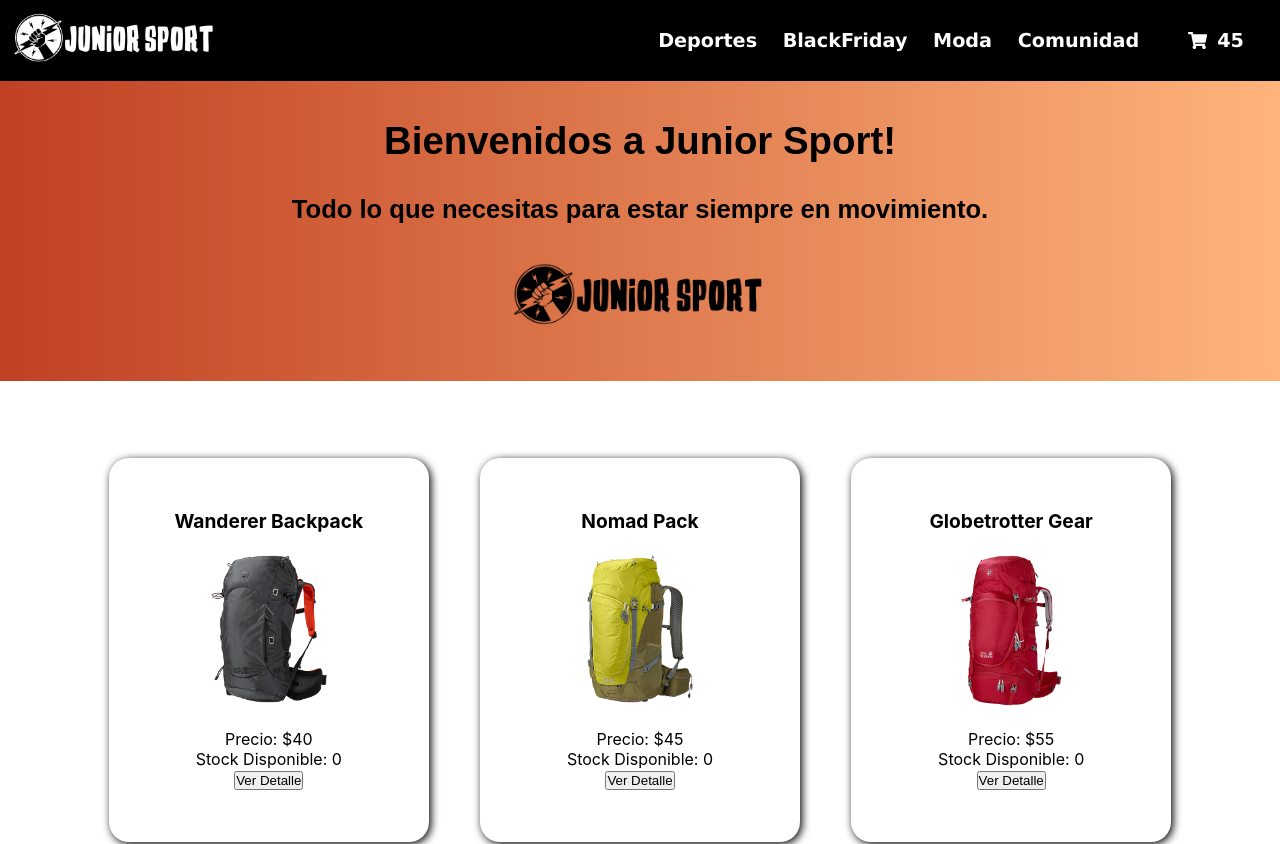
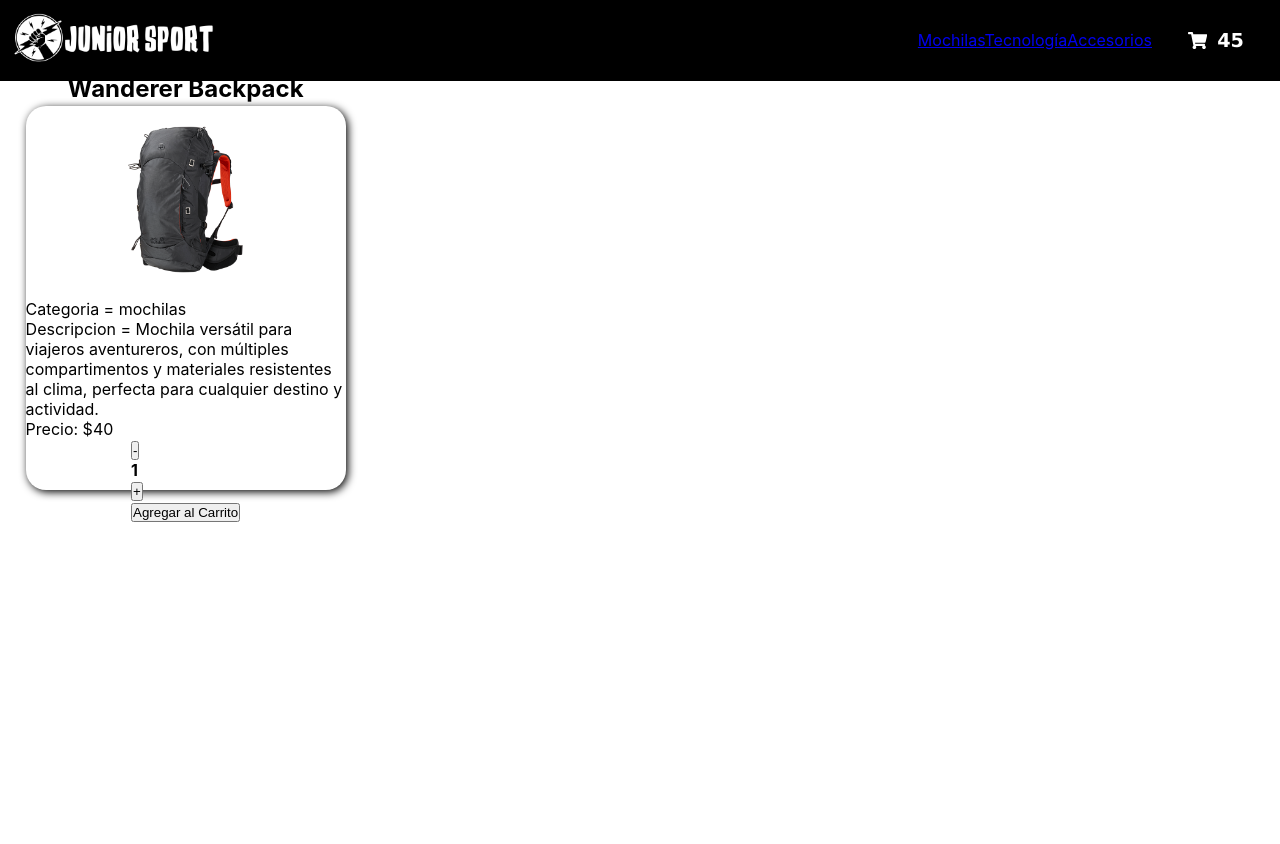
Before and after one commit to brendaBozac/LandingReact, a React (Vite) app: page /item/1 in a window 1280 px wide. Shown: the top 844 px of the page. After the commit the page ends 800 px from the top, so only its background shows below. Built offline with nearby package versions, Linux system fonts and the light colour scheme; a web font is replaced by a local one.

Commit message:
complete rutas de datos dinamicos para las cards de productos configuracion de card de detalles para cada caso

```diff
--- a/asyncMock.js
+++ b/asyncMock.js
@@ -3,14 +3,14 @@
       "nombre": "Wanderer Backpack",
       "descripcion": "Mochila versátil para viajeros aventureros, con múltiples compartimentos y materiales resistentes al clima, perfecta para cualquier destino y actividad.",
       "precio": 40,
-      "cantidad":0,
+      "cantidad":10,
       "imagen": "../src/img/mochila1.png",
       "categoria": "mochilas"
     },
     { "id": 2, "nombre": "Nomad Pack",
       "descripcion": "Nomad Pack: Ideal para nómadas y exploradores urbanos, esta mochila combina estilo y funcionalidad, con diseño ergonómico y compartimentos seguros para tecnología y esenciales.",
       "precio": 45,
-      "cantidad":0,
+      "cantidad":10,
       "imagen": "../src/img/mochila2.png",
       "categoria": "mochilas"
     },
@@ -18,14 +18,14 @@
       "nombre": "Globetrotter Gear",
       "descripcion": "Equipaje perfecto para trotamundos modernos, con amplio espacio de almacenamiento, compartimentos organizadores y construcción duradera para cualquier viaje.",
       "precio": 55,
-      "cantidad":0,
+      "cantidad":10,
       "imagen": "../src/img/mochila3.png",
       "categoria": "mochilas"
     },
     { "id": 4, "nombre": "Voyager Bag",
       "descripcion": "Bolsa resistente para viajes largos y cortos, diseñada con materiales de alta calidad, múltiples bolsillos y soporte lumbar para máxima comodidad en movimiento.",
       "precio": 80,
-      "cantidad":0,
+      "cantidad":10,
       "imagen": "../src/img/mochila4.png",
       "categoria": "mochilas"
     },
@@ -33,7 +33,7 @@
       "nombre": "Trailblazer Backpack",
       "descripcion": "Mochila diseñada para pioneros del senderismo, equipada con soporte para hidratación, correas ajustables y materiales duraderos para cualquier terreno.",
       "precio": 70,
-      "cantidad":0,
+      "cantidad":10,
       "imagen": "../src/img/mochila5.png",
       "categoria": "mochilas"
     },
@@ -41,7 +41,7 @@
       "nombre": "Explorer Rucksack",
       "descripcion": "Ruck de alta capacidad para exploradores incansables, con compartimentos especializados, protección contra los elementos y diseño cómodo para largas jornadas.",
       "precio": 60,
-      "cantidad":0,
+      "cantidad":10,
       "imagen": "../src/img/mochila6.png",
       "categoria": "mochilas"
     },
@@ -49,7 +49,7 @@
       "nombre": "SoundWave Headphones",
       "descripcion": "Auriculares de alta fidelidad con cancelación de ruido, diseño ergonómico y calidad de sonido superior para una experiencia auditiva inmersiva.",
       "precio": 40,
-      "cantidad":0,
+      "cantidad":10,
       "imagen": "../src/img/tech1.png",
       "categoria": "tecnologia"
     },
@@ -57,7 +57,7 @@
       "nombre": "VoiceMaster Headset",
       "descripcion": "Auriculares con micrófono incorporado, perfectos para llamadas y gaming, con sonido claro, cancelación de ruido y ajuste cómodo para uso prolongado.",
       "precio": 45,
-      "cantidad":0,
+      "cantidad":10,
       "imagen": "../src/img/tech2.png",
       "categoria": "tecnologia"
     },
@@ -65,7 +65,7 @@
       "nombre": "BassBoost Earphones",
       "descripcion": "Auriculares intrauditivos con graves profundos y potentes, diseño compacto y ligero, ideales para llevar a todas partes y disfrutar de tu música favorita.",
       "precio": 55,
-      "cantidad":0,
+      "cantidad":10,
       "imagen": "../src/img/tech3.png",
       "categoria": "tecnologia"
     },
@@ -73,7 +73,7 @@
       "nombre": "ProBook Ultra",
       "descripcion": "Laptop ultraligera y potente con procesador de última generación, pantalla Full HD de 15.6', y batería de larga duración para profesionales en movimiento.",
       "precio": 80,
-      "cantidad":0,
+      "cantidad":10,
       "imagen": "../src/img/tech4.png",
       "categoria": "tecnologia"
     },
@@ -81,7 +81,7 @@
       "nombre": "DataGuard Pro",
       "descripcion": "Memoria externa de 20 TB con carcasa resistente a golpes, protección de datos avanzada y velocidad de transferencia ultrarrápida para seguridad y eficiencia.",
       "precio": 70,
-      "cantidad":0,
+      "cantidad":10,
       "imagen": "../src/img/tech5.png",
       "categoria": "tecnologia"
     },
@@ -89,7 +89,7 @@
       "nombre": "iPhone Xtreme",
       "descripcion": "El último iPhone con pantalla Super Retina XDR de 6.7', chip A16 Bionic y sistema de cámaras Pro avanzado para fotos y videos de calidad profesional.",
       "precio": 60,
-      "cantidad":0,
+      "cantidad":10,
       "imagen": "../src/img/tech6.png",
       "categoria": "tecnologia"
     },
@@ -97,7 +97,7 @@
       "nombre": "ThermoGuard Flask",
       "descripcion": "Termo térmico de 1 litro con doble pared de acero inoxidable, mantiene bebidas calientes por 12 horas y frías por 24 horas, ideal para cualquier aventura.",
       "precio": 40,
-      "cantidad":0,
+      "cantidad":10,
       "imagen": "../src/img/stuff1.png",
       "categoria": "accesorios"
     },
@@ -105,7 +105,7 @@
       "nombre": "Explorer's Logbook",
       "descripcion": "Libro de notas para viajeros con cubierta de cuero, 150 páginas de papel premium, marcador de cinta y bolsillo trasero, diseñado para acompañarte en cada destino.",
       "precio": 45,
-      "cantidad":0,
+      "cantidad":10,
       "imagen": "../src/img/stuff2.png",
       "categoria": "accesorios"
     },
@@ -113,7 +113,7 @@
       "nombre": "NomadCafé Express",
       "descripcion": "Cafetera exprés para viajeros, con tecnología de calentamiento rápido y bomba de alta presión, prepara café en menos de 3 minutos, compacta y eficiente.",
       "precio": 55,
-      "cantidad":0,
+      "cantidad":10,
       "imagen": "../src/img/stuff3.png",
       "categoria": "accesorios"
     },
@@ -121,7 +121,7 @@
       "nombre": "EcoSip Tumbler",
       "descripcion": "Vaso compacto de 350 ml con tecnología de doble pared, cierre a prueba de fugas y base antideslizante, ideal para disfrutar de tu bebida en cualquier lugar.",
       "precio": 80,
-      "cantidad":0,
+      "cantidad":10,
       "imagen": "../src/img/stuff4.png",
       "categoria": "accesorios"
     },
@@ -129,7 +129,7 @@
       "nombre": "SunGuard Explore",
       "descripcion": "Gafas de sol con lentes polarizados y protección UV400, diseño ligero y resistente, ideales para proteger tus ojos mientras exploras el mundo.",
       "precio": 70,
-      "cantidad":0,
+      "cantidad":10,
       "imagen": "../src/img/stuff5.png",
       "categoria": "accesorios"
     },
@@ -137,7 +137,7 @@
       "nombre": "TrailWarm Bag",
       "descripcion": "Bolsa de dormir térmica con aislamiento de alta calidad, capaz de mantener el calor hasta -10°C, con diseño compacto y ligero para facilitar el transporte.",
       "precio": 60,
-      "cantidad":0,
+      "cantidad":10,
       "imagen": "../src/img/stuff6.png",
       "categoria": "accesorios"
     }
@@ -147,6 +147,24 @@
   return new Promise((resolve) => {
     setTimeout(() => {
       resolve(products)
-    }, 2000)
+    }, 1000)
   } )
 }
+
+
+export const getProductsById = (productId) => {
+  return new Promise((resolve) => {
+    setTimeout(() => {
+      resolve(products.find(prod => prod.id == productId))
+    }, 1000)
+  } )
+}
+
+
+export const getProductsByCategory = (categoria) => {
+  return new Promise((resolve) => {
+    setTimeout(() => {
+      resolve(products.filter(prod => prod.categoria === categoria))
+    }, 1000)
+  } )
+}
--- a/package.json
+++ b/package.json
@@ -12,7 +12,8 @@
   "dependencies": {
     "@fontsource-variable/alexandria": "^5.0.13",
     "react": "^18.3.1",
-    "react-dom": "^18.3.1"
+    "react-dom": "^18.3.1",
+    "react-router-dom": "^6.26.0"
   },
   "devDependencies": {
     "@types/react": "^18.3.3",
--- a/src/App.jsx
+++ b/src/App.jsx
@@ -1,26 +1,34 @@
-import React, { useState } from "react"
+import React from "react"
 import "./App.css"
 import Navbar from "./Components/Navbar/Navbar.jsx"
 import ItemListContainer from "./Components/ItemListContainer/ItemListContainer.jsx"
-import ItemCount from "./Components/ItemCount/ItemCount.jsx"
+import ItemDetailContainer from "./Components/ItemDetailContainer/ItemDetailContainer.jsx"
+import { BrowserRouter, Routes, Route } from "react-router-dom"
+
 
 function App() {
-  /* const [count, setCount] = useState(0) */
+
+  return (
+      <div className="App">
+        <BrowserRouter>
+          <Navbar />
+          <Routes>
+            <Route path='/' element={<ItemListContainer
+            titulo="Bienvenidos a Junior Sport!"
+            texto=" Todo lo que necesitas para estar siempre en movimiento."
+          />} />
+          <Route path='/categoria/:categoriaId' element={<ItemListContainer
+            titulo="Bienvenidos a Junior Sport!"
+            texto=" Todo lo que necesitas para estar siempre en movimiento."
+          />} />
+          <Route path='/item/:productId' element={<ItemDetailContainer />} />
+          <Route path='*' element={<h1>404 NOT FOUND</h1>} />
+          </Routes>
 
 
+          </BrowserRouter>
 
-  return (
-    <>
-      <div>
-        <Navbar />
-        <ItemListContainer
-          titulo="Bienvenidos a Junior Sport!"
-          texto=" Todo lo que necesitas para estar siempre en movimiento."
-        />
-        <ItemCount initial={1} stock={10} onAdd={(quantity) => console.log('Cantidad agregada', quantity)} />
       </div>
-
-    </>
   )
 }
 
--- a/src/Components/Item/Item.jsx
+++ b/src/Components/Item/Item.jsx
@@ -1,5 +1,6 @@
-import React from "react";
+import React from "react"
 import "../Item/Item.css"
+import { Link } from "react-router-dom"
 
 const Item = ({id, nombre, imagen, precio, cantidad}) => {
 
@@ -22,9 +23,7 @@
                 </p>
             </section>
             <footer className="ItemFooter">
-                <button className="option">
-                    Ver Detalle
-                </button>
+                <Link to={`/item/${id}`} className='Option'>Ver Detalle</Link>
             </footer>
         </article>
     )
--- a/src/Components/ItemCount/ItemCount.jsx
+++ b/src/Components/ItemCount/ItemCount.jsx
@@ -1,6 +1,6 @@
-import React from "react";
-import "../ItemCount/ItemCount.css";
-import { useState } from "react";
+import { useState } from "react"
+import "../ItemCount/ItemCount.css"
+
 
 
 const ItemCount = ({stock, initial, onAdd})=> {
--- /dev/null
+++ b/src/Components/ItemDetail/ItemDetail.jsx
@@ -0,0 +1,29 @@
+import React from "react"
+import '../ItemDetail/ItemDetail.css'
+import ItemCount from '../ItemCount/ItemCount.jsx'
+
+const ItemDetail = ({ id, nombre, imagen, categoria, descripcion, precio,cantidad }) => {
+
+        return (
+            <article className="CardItem">
+                <div className="CardItemHeader">
+                    <h2 className="ItemTitulo">
+                        {nombre}
+                    </h2>
+                </div>
+                <picture>
+                    <img src={imagen} alt={nombre} className="ItemImg" />
+                </picture>
+                <section>
+                    <p className="Info">Categoria = {categoria}</p>
+                    <p className="Info">Descripcion = {descripcion}</p>
+                    <p className="Info">Precio: ${precio}</p>
+                </section>
+                <footer className="ItemFooter">
+                    <ItemCount initial={1} stock={cantidad} onAdd={(quantity) => console.log('Cantidad Agregada ', quantity)} />
+                </footer>
+            </article>
+        )
+}
+
+export default ItemDetail
--- /dev/null
+++ b/src/Components/ItemDetailContainer/ItemDetailContainer.jsx
@@ -0,0 +1,32 @@
+import React, { useEffect, useState } from 'react'
+import '../ItemDetailContainer/ItemDetailContainer.css'
+import { getProductsById } from '../../../asyncMock'
+import ItemDetail from '../ItemDetail/ItemDetail.jsx'
+import { useParams } from 'react-router-dom'
+
+const ItemDetailContainer = () => {
+    const [product, setProduct] = useState(null)
+
+    const { productId } = useParams()
+
+    useEffect(() => {
+        getProductsById(productId)
+            .then(response => {
+                setProduct(response)
+                console.log(productId)
+                console.log(response)
+            })
+            .catch(error => {
+                console.error(error)
+            })
+    }, [])
+
+    /* {...product}  ...son propiedades del producto */
+    return(
+        <div className='ItemDetailContainer'>
+            <ItemDetail {...product} />
+        </div>
+    )
+}
+
+export default ItemDetailContainer
--- a/src/Components/ItemListContainer/ItemListContainer.jsx
+++ b/src/Components/ItemListContainer/ItemListContainer.jsx
@@ -2,13 +2,28 @@
 import '../ItemListContainer/ItemListContainer.css'
 import '@fontsource-variable/alexandria'
 import logoHeader from "../../img/juniorRowBlack.png"
-import { getProducts } from '../../../asyncMock'
+import { getProducts, getProductsByCategory } from '../../../asyncMock'
 import ItemList from '../ItemList/ItemList.jsx'
+import { useParams } from 'react-router-dom'
 
 
 function ItemListContainer({ titulo, texto }) {
+    const [products, setProducts] = useState([])
 
-    const [products, setProducts] = useState([])
+    const { categoriaId } = useParams()
+
+    useEffect(() => {
+        const asyncFunc = categoriaId ? getProductsByCategory : getProducts
+
+        asyncFunc(categoriaId)
+            .then(response => {
+                setProducts(response)
+            })
+            .catch(error => {
+                console.error(error)
+            })
+
+    }, [categoriaId])
 
     useEffect(() => {
         getProducts()
@@ -18,7 +33,7 @@
             .catch(error => {
                 console.error(error)
             })
-    })
+    }, [])
 
     return (
         <>
--- a/src/Components/Navbar/Navbar.jsx
+++ b/src/Components/Navbar/Navbar.jsx
@@ -2,6 +2,7 @@
 import '../Navbar/Navbar.css'
 import logoNavbar from "../../img/juniorRowWhite.png"
 import CartWidget from "../CartWidget/CartWidget.jsx"
+import { NavLink, Link } from "react-router-dom";
 
 function Navbar() {
 
@@ -10,29 +11,19 @@
         <nav className="navbar-contenedor">
             <div className="logo-links-navbar-contenedor">
 
-                <a href="#">
+                <Link to='/'>
                     <img
                         className="logo-navbar"
                         src={logoNavbar}
                         alt="logo del ecommerce" />
-                </a>
+                </Link>
 
-                <div className="links-navbar-contenedor">
-                    <ul className="links-ul-contenedor">
-                        <li className="link-item">
-                            <a href="#">Deportes</a>
-                        </li>
-                        <li className="link-item">
-                            <a href="#">BlackFriday</a>
-                        </li>
-                        <li className="link-item">
-                            <a href="#">Moda</a>
-                        </li>
-                        <li className="link-item">
-                            <a href="#">Comunidad</a>
-                        </li>
-                    </ul>
+                <div className="Categories">
+                    <NavLink to={`/categoria/mochilas`} className={({ isActive }) => isActive ? 'ActiveOption' : 'PosibleOption'}>Mochilas</NavLink>
+                    <NavLink to={`/categoria/tecnologia`} className={({ isActive }) => isActive ? 'ActiveOption' : 'PosibleOption'}>Tecnología</NavLink>
+                    <NavLink to={`/categoria/accesorios`} className={({ isActive }) => isActive ? 'ActiveOption' : 'PosibleOption'}>Accesorios</NavLink>
                 </div>
+
             </div>
 
             <CartWidget />
```
Also changed, not shown: src/Components/ItemDetail/ItemDetail.css (added), src/Components/ItemDetailContainer/ItemDetailContainer.css (added), 1 other file (tests, documents, lock files or other folders).
